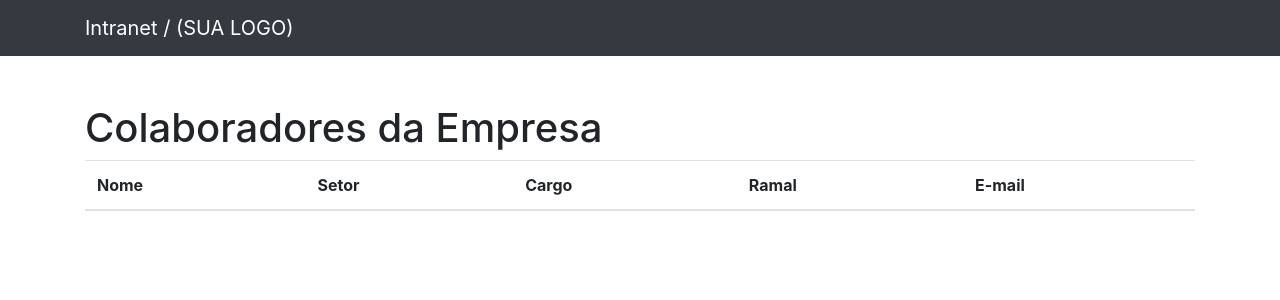
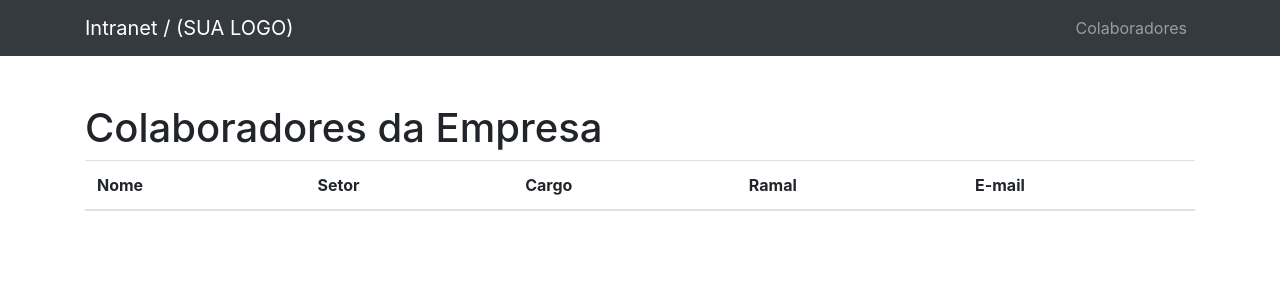
Before and after one commit to marcoskw/intranet-empresarial, a Django app: page / in a window 1280 px wide. Shown: the top 300 px of the page. Run offline with Django 4.2, Linux system fonts and the light colour scheme; data that the repository does not hold is empty; some libraries are stand-ins or nearby versions.

Commit message:
Adicionando menus

```diff
--- a/templates/parciais/_nav.html
+++ b/templates/parciais/_nav.html
@@ -7,5 +7,29 @@
       aria-controls="navbarResponsive" aria-expanded="false" aria-label="Toggle navigation">
       <span class="navbar-toggler-icon"></span>
     </button>
+    <div class="collapse navbar-collapse" id="navbarResponsive">
+            <ul class="navbar-nav ml-auto">
+                <!--
+                <li class="nav-item">
+                    <a class="nav-link" href="index.html">Informativos</a>
+                </li>
+                -->
+                <li class="nav-item">
+                    <a class="nav-link" href="{% url 'index' %}">Colaboradores</a>
+                </li>
+                <!--
+                <li class="nav-item">
+                    <a class="nav-link" href="index.html">Sistema Externo A</a>
+                </li>
+                <li class="nav-item">
+                    <a class="nav-link" href="index.html">Sistema Externo B</a>
+                </li>
+            </ul>
+            <form class="form-inline my-2 my-lg-0 ml-lg-4" action="/busca/">
+                <input name="termo" value="" class="form-control mr-sm-2" type="search" placeholder="Pesquisar"
+                       aria-label="Search">
+            </form>
+            -->
+        </div>
   </div>
 </nav>
```
